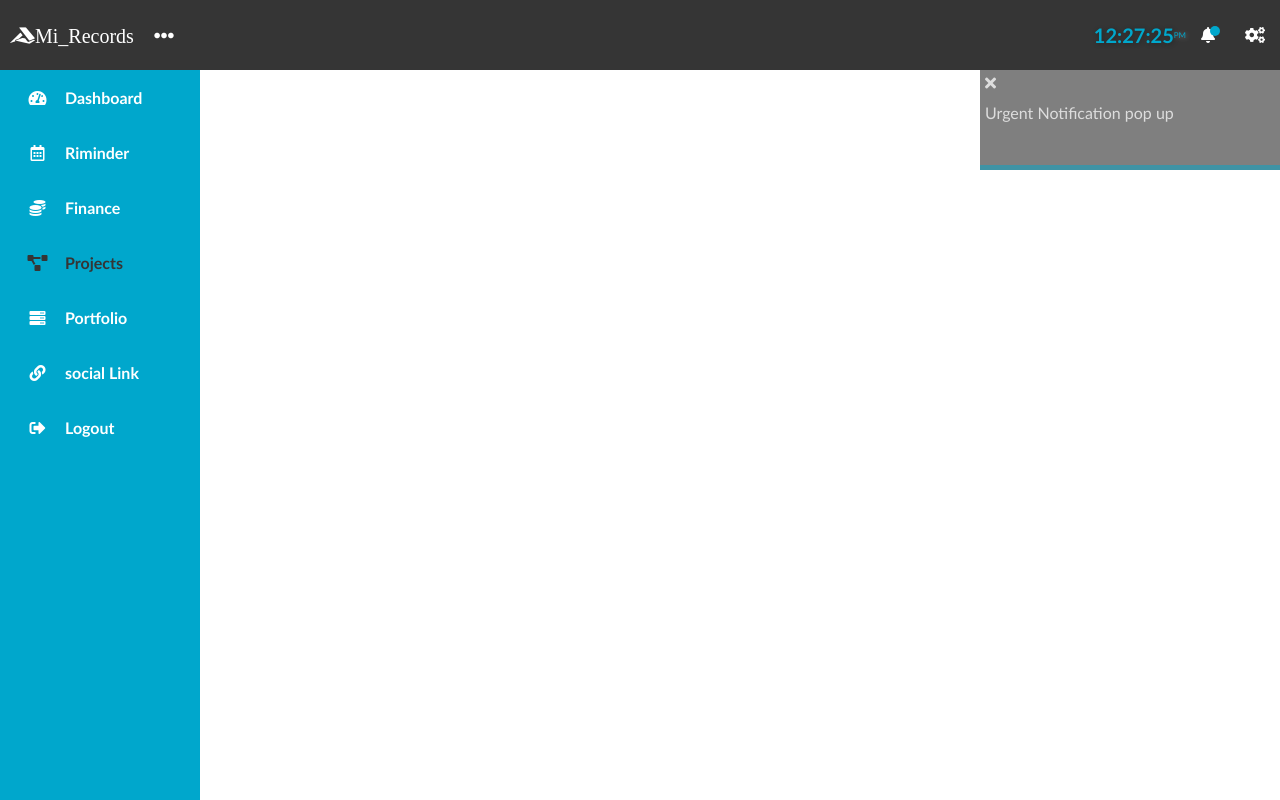
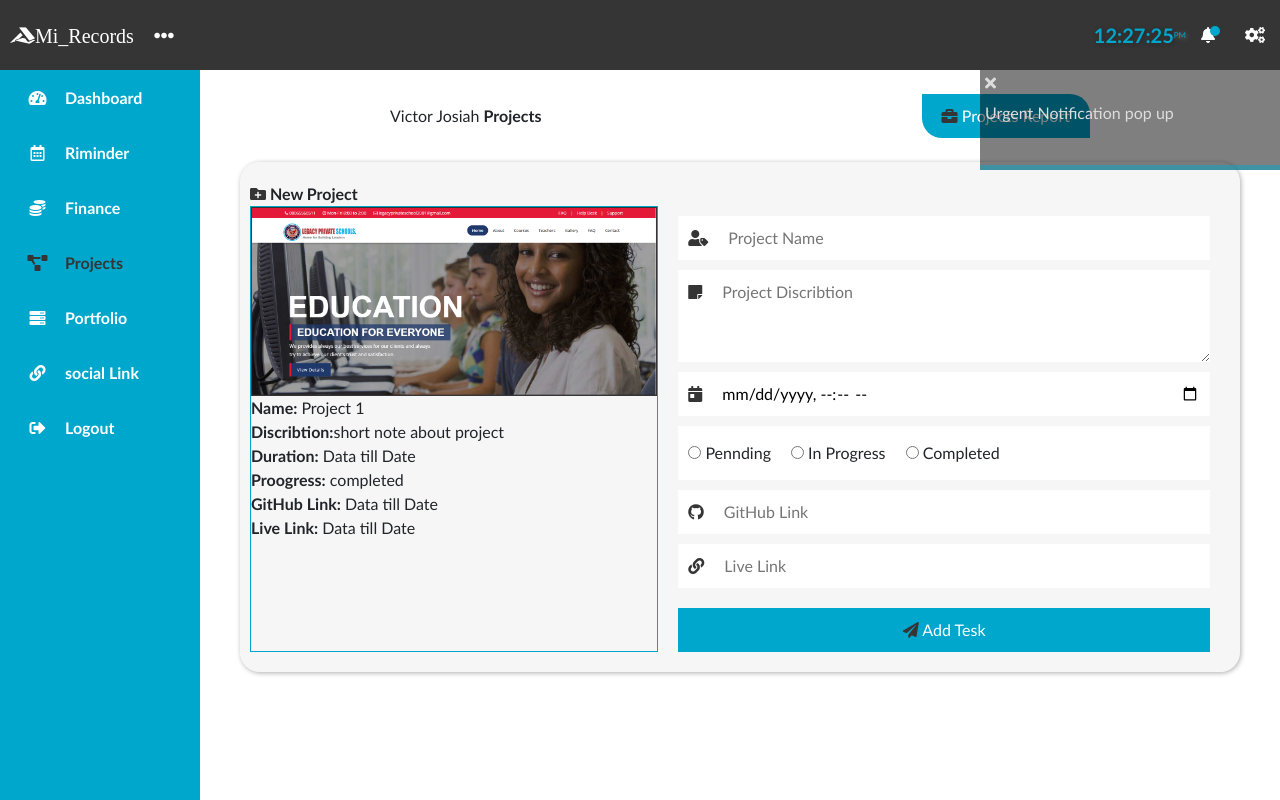
Before and after one commit to jovick-coder/Mi_Record, a plain HTML site: page project.html in a window 1280 px wide. Drawn offline with Linux system fonts and the light colour scheme.

Commit message:
project form and sample

```diff
--- a/project.html
+++ b/project.html
@@ -61,7 +61,90 @@
                 </div>
             </div>
             <!-- Notification pop up end -->
+            <div class="row my-4">
+                <div class="col-md-12 d-flex justify-content-around">
+                    <div class="my-auto">
+                        <span class="d-none d-sm-inline">
+                            Victor Josiah
+                        </span>
+                        <h1 class="head-text d-none d-sm-inline head-text">Projects</h1>
 
+                    </div>
+                    <div>
+                        <button class="fancy-btn long-text"><i class="fas fa-briefcase"></i> Projects Report
+                        </button>
+                    </div>
+                </div>
+            </div>
+            <div class="full-main-card main-card">
+                <b><i class="fas fa-folder-plus"></i> New Project</b>
+                <div class="row">
+                    <div class="col-sm-5 project-form-image-div">
+                        <img src="assets/projects/lg1.png" alt="Project Image" class="project-form-image">
+                        <div class="about-project">
+                            <b>Name:</b> Project 1 <br>
+                            <b>Discribtion:</b>short note about project <br>
+                            <b>Duration:</b> Data till Date <br>
+                            <b>Proogress:</b> completed <br>
+                            <b>GitHub Link:</b> Data till Date <br>
+                            <b>Live Link:</b> Data till Date <br>
+                        </div>
+                    </div>
+                    <div class="col-sm-7">
+                        <div class="form-div dashboard-form">
+                            <form action="">
+                                <div class="input-div">
+                                    <label for="task-name"><i class="fas fa-user-tag"></i></label>
+                                    <input type="text" id="task-name" placeholder="Project Name">
+
+                                </div>
+                                <div class="textarea-div">
+                                    <label for="discribtion" class="text-arear-lable"><i
+                                            class="fas fa-sticky-note"></i></label>
+                                    <textarea name="" id="discribtion" cols="30" rows="3"
+                                        placeholder="Project Discribtion"></textarea>
+                                </div>
+                                <!-- <sub class="m-0">Task Dead Line</sub> -->
+                                <div class="input-div mt-0">
+                                    <label for="task-name"><i class="fas fa-calendar-day"></i></label>
+                                    <input type="datetime-local" id="task-name" placeholder="Dead Line">
+
+                                </div>
+                                <div class="input-div category-div">
+                                    <label>
+                                        <input type="radio" name="Category" id="category-Income">
+                                        Pennding
+                                    </label>
+                                    <label>
+                                        <input type="radio" name="Category" id="category-Expensise">
+                                        In Progress
+                                    </label>
+                                    <label>
+                                        <input type="radio" name="Category" id="category-Budget">
+                                        Completed
+                                    </label>
+
+                                </div>
+                                <div class="input-div">
+                                    <label for="git-link"><i class="fab fa-github"></i></label>
+                                    <input type="text" id="git-link" placeholder="GitHub Link">
+
+                                </div>
+                                <div class="input-div">
+                                    <label for="live-link"><i class="fas fa-link"></i></label>
+                                    <input type="text" id="live-link" placeholder="Live Link">
+
+                                </div>
+                                <div>
+                                    <button class="form-btn">
+                                        <i class="fas fa-paper-plane"></i>
+                                        Add Tesk</button>
+                                </div>
+                            </form>
+                        </div>
+                    </div>
+                </div>
+            </div>
         </main>
     </div>
 
```
